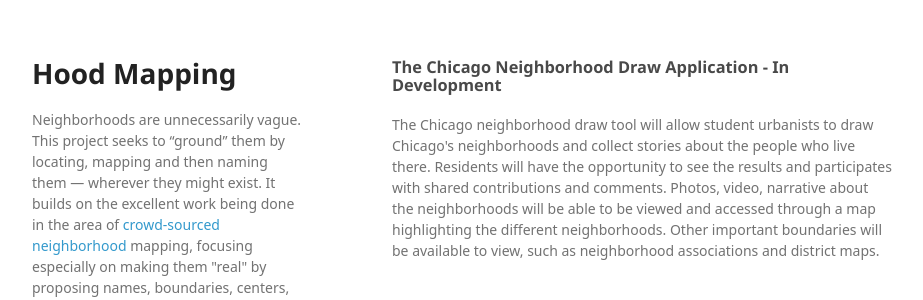
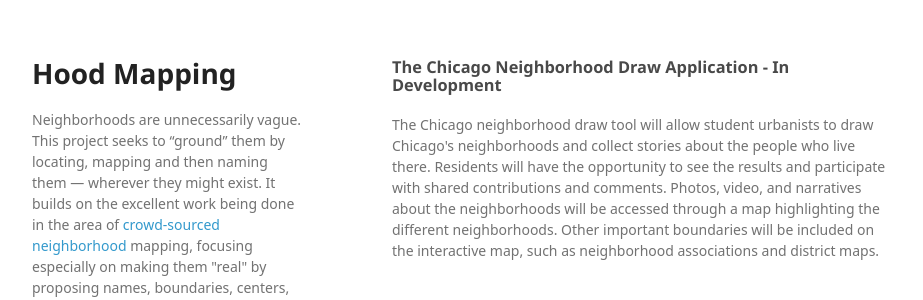
Before and after one commit to lelap/lelap.github.io, a plain HTML site: page index.html in a window 1280 px wide. Shown: the top 300 px of the page, without its empty margins (178-1101 px from the left). Drawn offline with Linux system fonts and the light colour scheme; a web font is replaced by a local one.

Commit message:
Update index.html

```diff
--- a/index.html
+++ b/index.html
@@ -26,7 +26,7 @@
         <h3>
 <a id="welcome-to-github-pages" class="anchor" href="#welcome-to-github-pages" aria-hidden="true"><span aria-hidden="true" class="octicon octicon-link"></span></a>The Chicago Neighborhood Draw Application - In Development</h3>
 
-<p>The Chicago neighborhood draw tool will allow student urbanists to draw Chicago's neighborhoods and collect stories about the people who live there. Residents will have the opportunity to see the results and participates with shared contributions and comments. Photos, video, narrative about the neighborhoods will be able to be viewed and accessed through a map highlighting the different neighborhoods. Other important boundaries will be available to view, such as neighborhood associations and district maps. </p>
+<p>The Chicago neighborhood draw tool will allow student urbanists to draw Chicago's neighborhoods and collect stories about the people who live there. Residents will have the opportunity to see the results and participate with shared contributions and comments. Photos, video, and narratives about the neighborhoods will be accessed through a map highlighting the different neighborhoods. Other important boundaries will be included on the interactive map, such as neighborhood associations and district maps. </p>
 
 </br>
 
```
